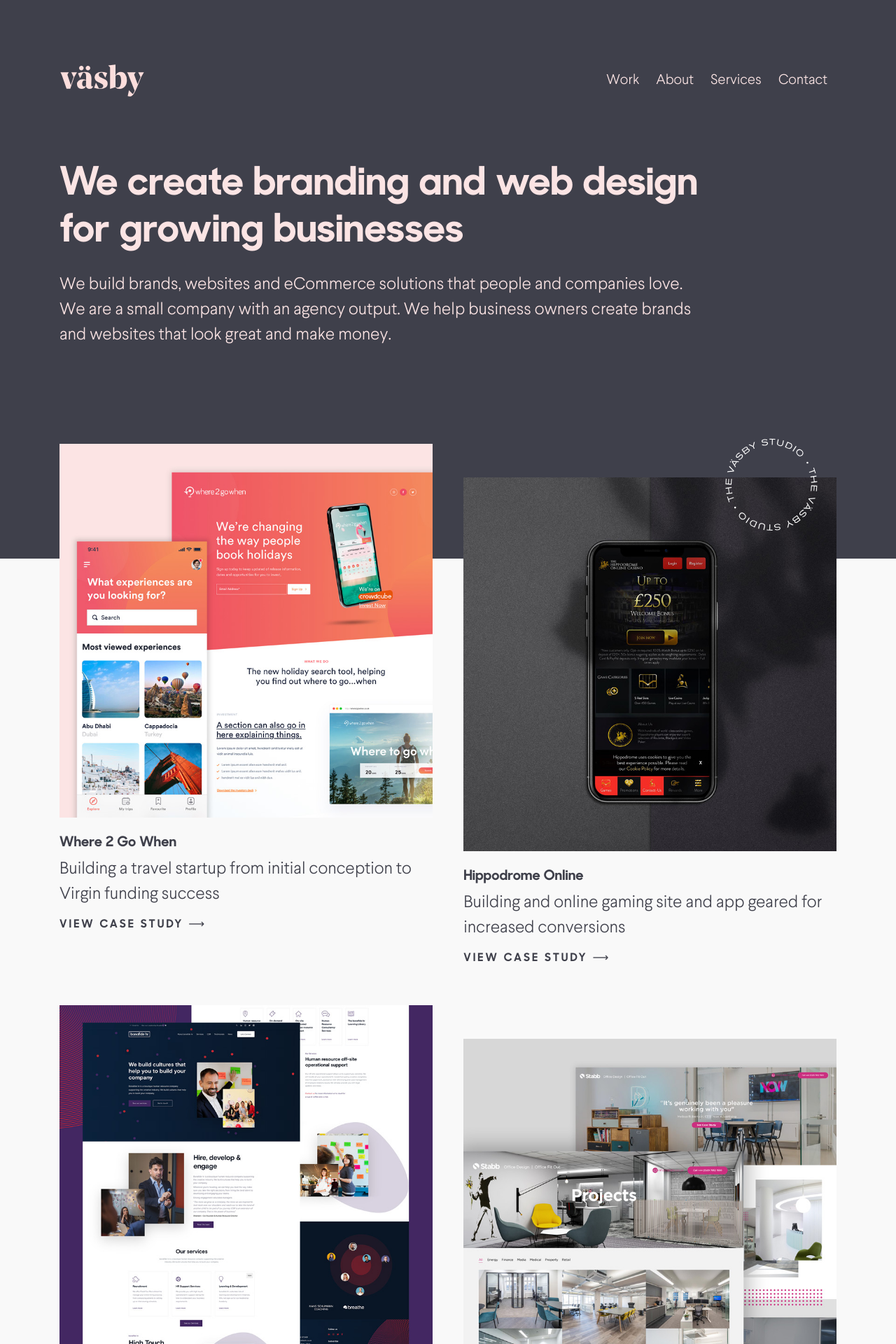
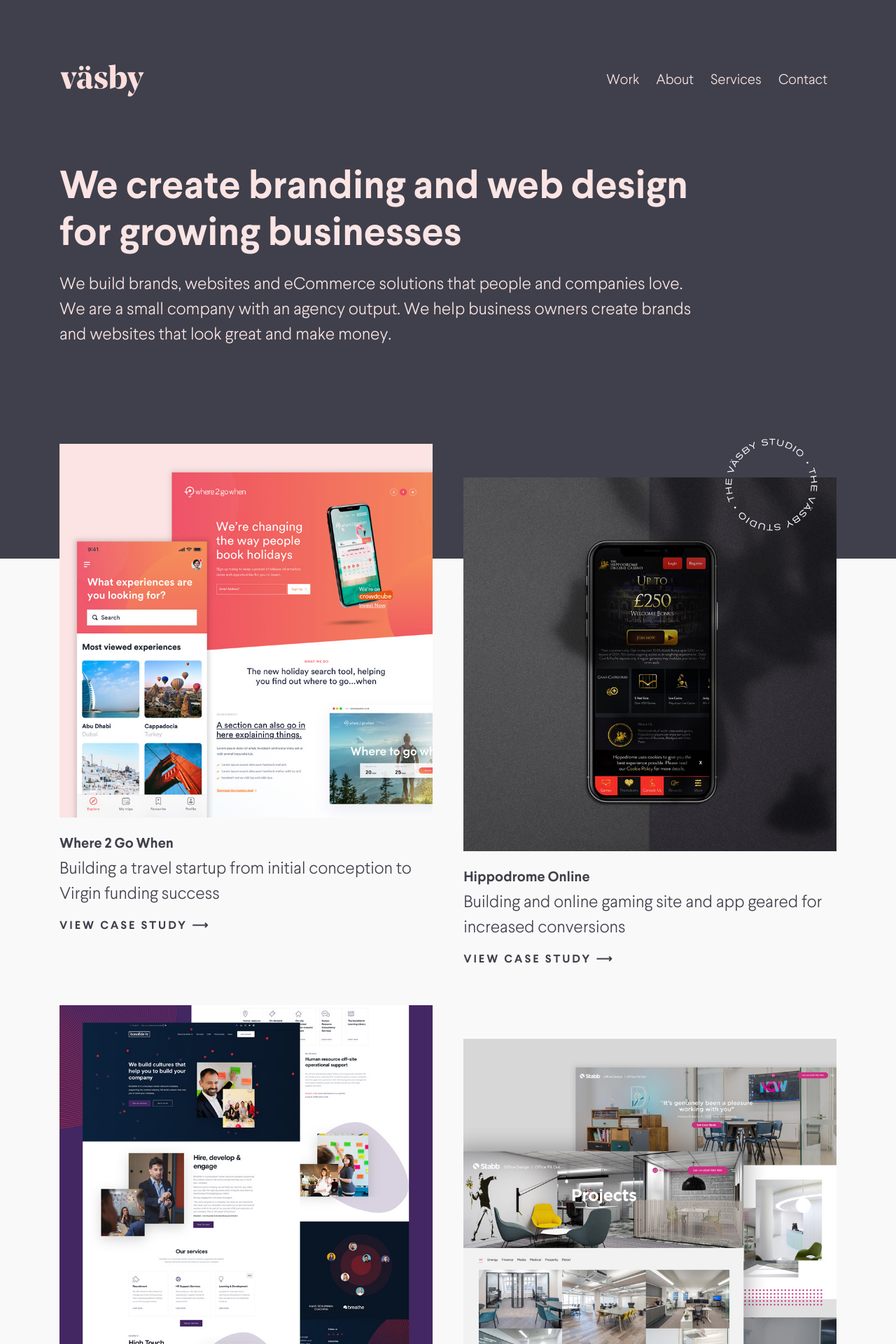
Before and after one commit to ifancyabroad/vasby, a Jekyll site: the page built from index.html, in a window 1280 px wide. Shown: the top 1920 px of the page at 70% size. Built offline with Jekyll 4.4.1, drawn with Linux system fonts in a browser that asks for light colours; nearby versions of some CDN libraries.

Commit message:
Update headings font

```diff
--- a/_sass/custom.scss
+++ b/_sass/custom.scss
@@ -43,7 +43,7 @@
 $h5-font-size: $font-size-base * 1.25;
 $h6-font-size: $font-size-base;
 
-$headings-font-family: "Sharp-Sans-Bold", sans-serif;
+$headings-font-weight: $font-weight-bold;
 
 $link-decoration: none;
 $link-hover-decoration: none;
--- a/_sass/fonts.scss
+++ b/_sass/fonts.scss
@@ -15,13 +15,13 @@
 @font-face {
   font-family: "Larsseit";
   src: url('../fonts/larsseit-medium.ttf') format("truetype");
-  font-weight: 700;
+  font-weight: 400;
   font-style: normal;
 }
 
 @font-face {
-  font-family: "Sharp-Sans-Bold";
-  src: url('../fonts/sharp-sans-bold.otf') format("opentype");
-  font-weight: normal;
+  font-family: "Larsseit";
+  src: url('../fonts/larsseit-bold.woff') format("woff");
+  font-weight: 700;
   font-style: normal;
 }
```
Also changed, not shown: assets/fonts/larsseit-bold.woff (added), assets/fonts/sharp-sans-bold.otf (deleted).
